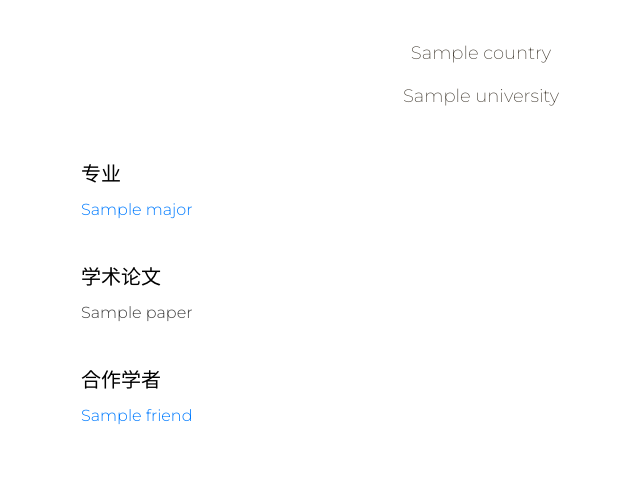
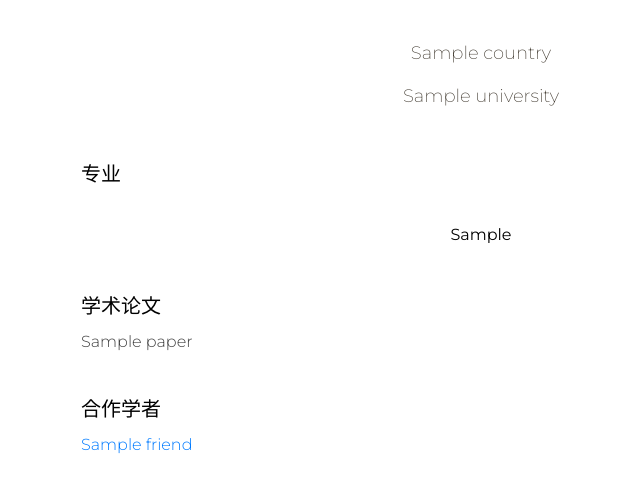
Before and after one commit to oshindow/discoverer, a Flask app: template src/templates/person.html in a window 1280 px wide. Shown: the part 680-1167 px from the top of the page, without its empty margins (159-799 px from the left). Run offline with Flask 2, Linux system fonts and the light colour scheme; the template is opened without the code that fills it: most values are stand-ins (such as "Sample title", 1, 10 or a date in 2020); some libraries are stand-ins or nearby versions; some web fonts are replaced.

Commit message:
add chick

```diff
--- a/src/app.py
+++ b/src/app.py
@@ -1,7 +1,7 @@
 import logging
 import pandas as pd
 
-from src.connect import connect_page, connect_user
+from connect import connect_page, connect_user
 from flask import Flask, render_template, request
 
 logging.basicConfig(
@@ -152,7 +152,7 @@
     major = request.args.get("fname")
     major = '%' + major + '%'
 
-    length, names, country, university, awards, majors, _, _, _, = Read(majors=major)
+    length, names, country, university, awards, majors, papers, friends, info = Read(majors=major)
 
     return render_template("searchprolist.html",
                            length=length, names=names, country=country,
--- a/src/templates/person.html
+++ b/src/templates/person.html
@@ -95,9 +95,11 @@
 
                     <h4 class="left mt-40">专业</h4>
                     <p class="justify">
+                    <form action="Find_by_Major" method="get">
                         {% for major in majors %}
-                        <a href="{{ major }}" >{{ major }}</a>
+                            <input type="submit" name="fname" value={{ major }} style="margin:0;border:none;padding:0;background-repeat:no-repeat;height:20px;background:none">
                         {% endfor %}
+                    </form>
                     </p>
 
                     <h4 class="left">学术论文</h4>
--- a/src/templates/searchprolist.html
+++ b/src/templates/searchprolist.html
@@ -106,7 +106,9 @@
                                     <div class="mainDIvMainInfoDivSubInfoDiv" >
                                         <div class="mainDivMainInfoiv_HeadTextDiv " >
                                             <div class="mainDivMainInfoiv_HeadTextDiv_TextBox cardInfoTitle findKey" >
-                                                {{ names[i] }}
+                                                <form action="Find_by_Name" method="get">
+                                                    <input type="submit" name="fname" value={{ names[i] }} style="margin:0;border:none;padding:0;background-repeat:no-repeat;height:20px;background:none" >
+                                                </form>
                                             </div>
                                         </div>
                                         <div class="mainDivMainInfoiv_mainTextDiv left findKey">
```
Also changed, not shown: 2 other files.
